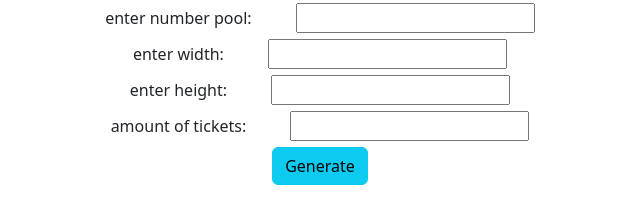
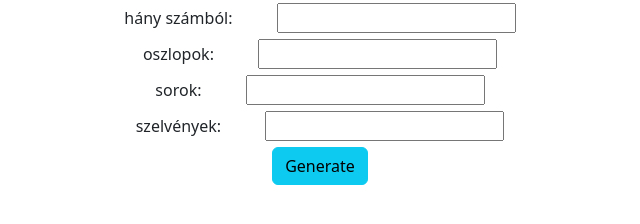
Before and after one commit to czuzi/bingo-generator, a plain HTML site: page index.html in a window 1280 px wide. Shown: the whole page, without its empty margins (320-960 px from the left). Drawn offline with nearby package versions, Linux system fonts and the light colour scheme.

Commit message:
translate to magyar

```diff
--- a/index.html
+++ b/index.html
@@ -21,13 +21,13 @@
 	<body>
 		<div class="dontprint">
 			<form action="" id="form">
-				<div class="input-div"><label for="pool">enter number pool:</label>
+				<div class="input-div"><label for="pool">hány számból:</label>
 				<input type="number" id="pool" /></div>
-				<div class="input-div"><label for="width">enter width:</label>
+				<div class="input-div"><label for="width">oszlopok:</label>
 				<input type="number" id="width" /></div>
-				<div class="input-div"><label for="height">enter height:</label>
+				<div class="input-div"><label for="height">sorok:</label>
 				<input type="number" id="height" /></div>
-				<div class="input-div"><label for="amount">amount of tickets:</label>
+				<div class="input-div"><label for="amount">szelvények:</label>
 				<input type="number" id="amount" value="amount" /></div>
 				<button type="button" class="btn btn-info">Generate</button>
 			</form>
```
